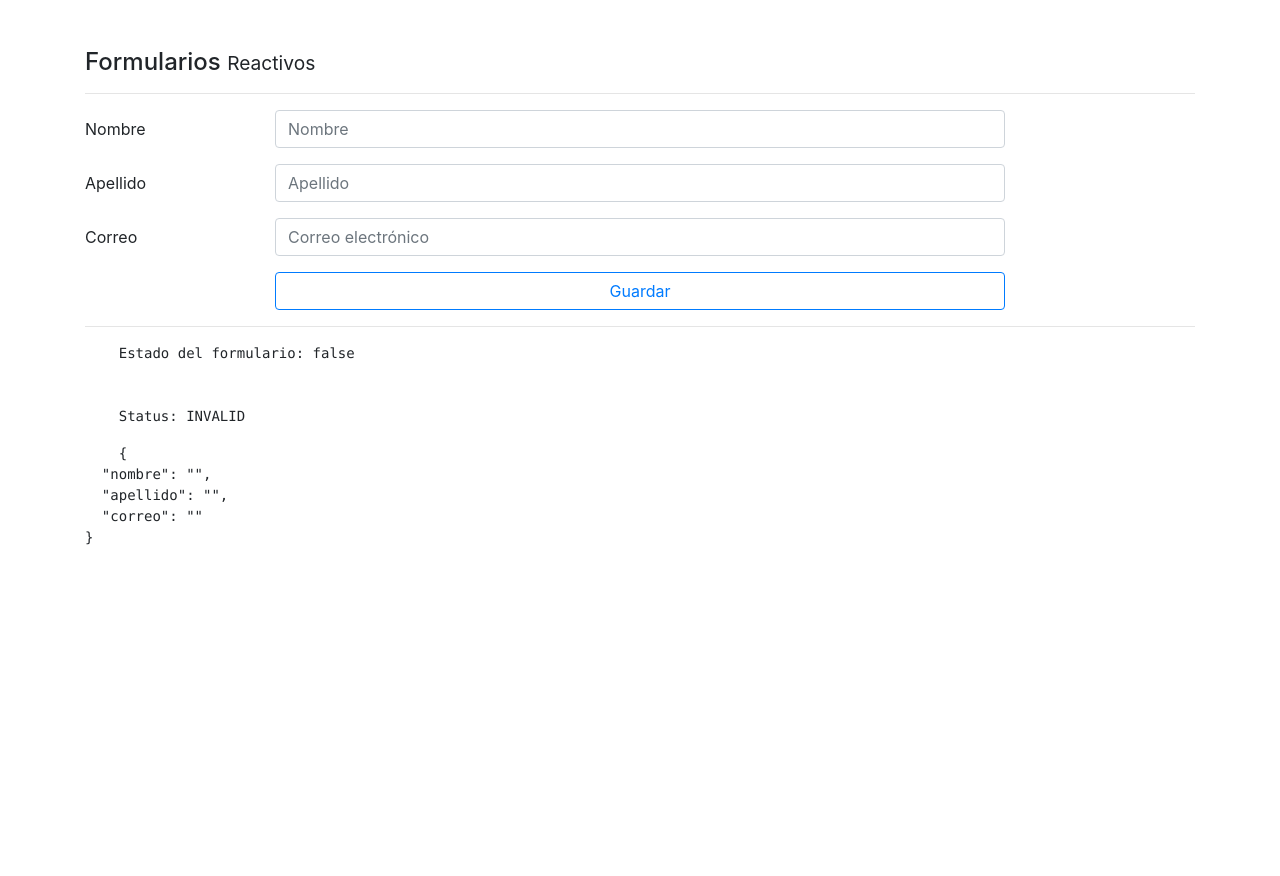
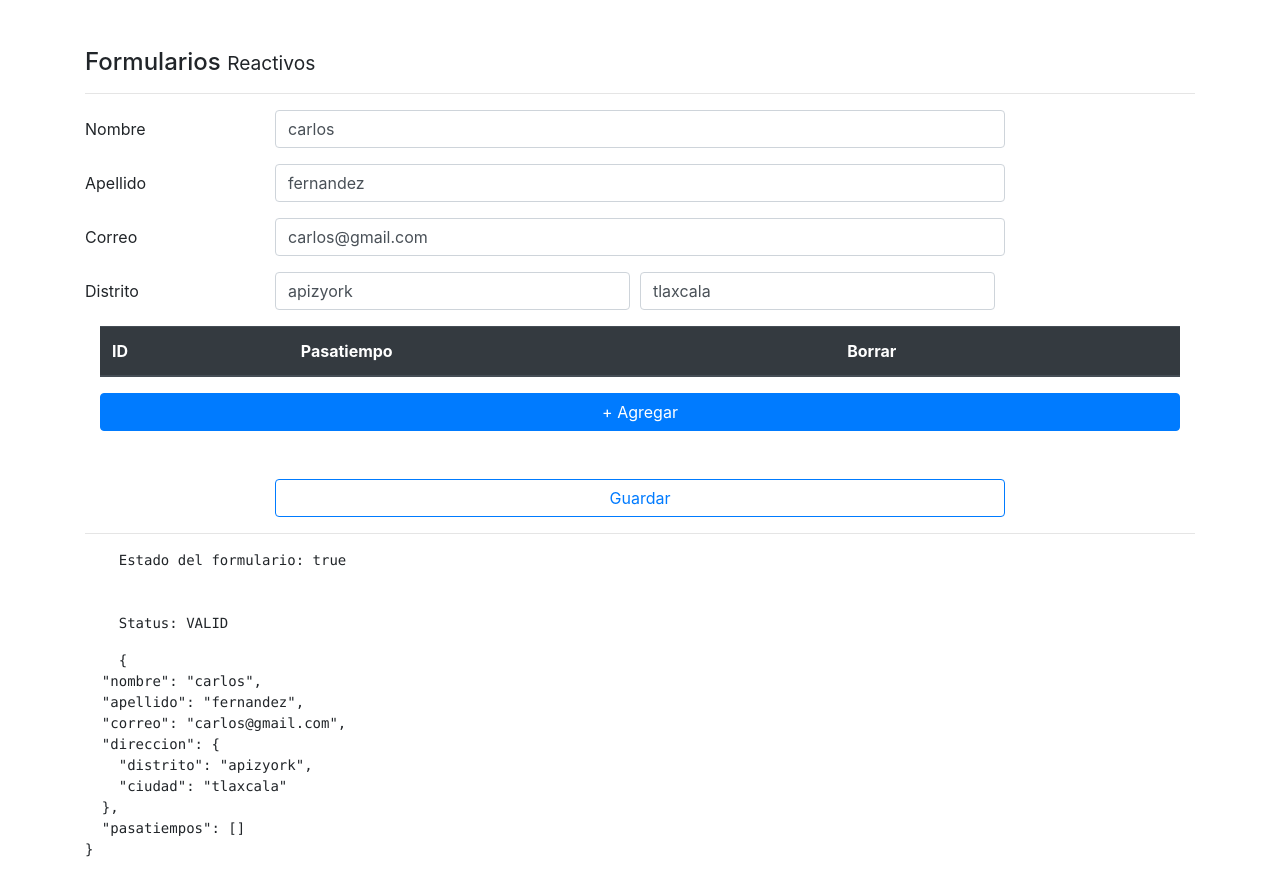
Before and after one commit to CarlosJair117/formulariosApp, an Angular app: page /reactivo in a window 1280 px wide. Before the commit the page ends 800 px from the top, so only its background shows below. Built offline with nearby package versions, Linux system fonts and the light colour scheme.

Commit message:
pasatiempos commit

```diff
--- a/src/app/pages/reactive/reactive.component.html
+++ b/src/app/pages/reactive/reactive.component.html
@@ -34,7 +34,49 @@
         </div>
     </div>
 
+    <div class="form-group row" formGroupName="direccion">
+        <label class="col-2 col-form-label">Distrito</label>
+        <div class="form-row col-8">
+            <div class="col">
+                <input type="text" class="form-control" placeholder="Distrito" formControlName="distrito">
+            </div>
+            <div class="col">
+                <input type="text" class="form-control" placeholder="Ciudad" formControlName="ciudad">
+            </div>
+        </div>
+    </div>
 
+    <div class="container">
+        <div class="row">
+            <div class="col">
+                <table class="table">
+                    <thead class="thead-dark">
+                        <tr>
+                            <th>ID</th>
+                            <th>Pasatiempo</th>
+                            <th>Borrar</th>
+                        </tr>
+                    </thead>
+                    <tbody formArrayName="pasatiempos">
+                        <tr *ngFor="let control of pasatiempos.controls; let i = index">
+                            <td>{{i + 1}}</td>
+                            <td>
+                                <input type="text" class="form-control" [formControlName]="i">
+                            </td>
+                            <td>
+                                <button class="btn btn-danger" type="button" (click)="borrarPasatiempo(i)"> Borrar </button>
+                            </td>
+                        </tr>
+                    </tbody>
+                </table>
+
+                <button class="btn btn-primary mt-3 mb-5 btn-block" type="button" (click)="agregarPasatiempo()">
+                + Agregar
+            </button>
+
+            </div>
+        </div>
+    </div>
 
     <div class="form-group row">
         <label class="col-2 col-form-label">&nbsp;</label>
--- a/src/app/pages/reactive/reactive.component.ts
+++ b/src/app/pages/reactive/reactive.component.ts
@@ -1,5 +1,5 @@
 import { Component, OnInit } from '@angular/core';
-import { FormBuilder, FormGroup, Validators } from '@angular/forms';
+import { FormArray, FormBuilder, FormGroup, Validators } from '@angular/forms';
 
 @Component({
   selector: 'app-reactive',
@@ -13,10 +13,15 @@
   constructor( private fb: FormBuilder ) {
 
     this.crearFormulario();
+    this.cargarDataAlFormulario();
 
    }
 
   ngOnInit(): void {
+  }
+
+  get pasatiempos() {
+    return this.forma.get('pasatiempos') as FormArray;
   }
 
   get nombreNoValido() {
@@ -37,8 +42,35 @@
       nombre: ['', [Validators.required, Validators.minLength(5)]],
       apellido: ['', [Validators.required, Validators.minLength(5)]],
       correo: ['', [Validators.required, Validators.email] ],
+      direccion: this.fb.group({
+        distrito: ['', Validators.required ],
+        ciudad: ['', Validators.required ],
+      }),
+      pasatiempos: this.fb.array([])
     });
 
+  }
+
+  cargarDataAlFormulario() {
+
+    this.forma.reset({
+          nombre: "carlos",
+      apellido: "fernandez",
+      correo: "carlos@gmail.com",
+      direccion: {
+      distrito: "apizyork",
+        ciudad: "tlaxcala"
+      }
+    });
+
+  }
+
+  agregarPasatiempo(){
+    this.pasatiempos.push( this.fb.control('', Validators.required) );
+  }
+
+  borrarPasatiempo( i: number ){
+    this.pasatiempos.removeAt(i);
   }
 
   guardar() {
```
Also changed, not shown: 1 other file (tests, documents, lock files or other folders).
